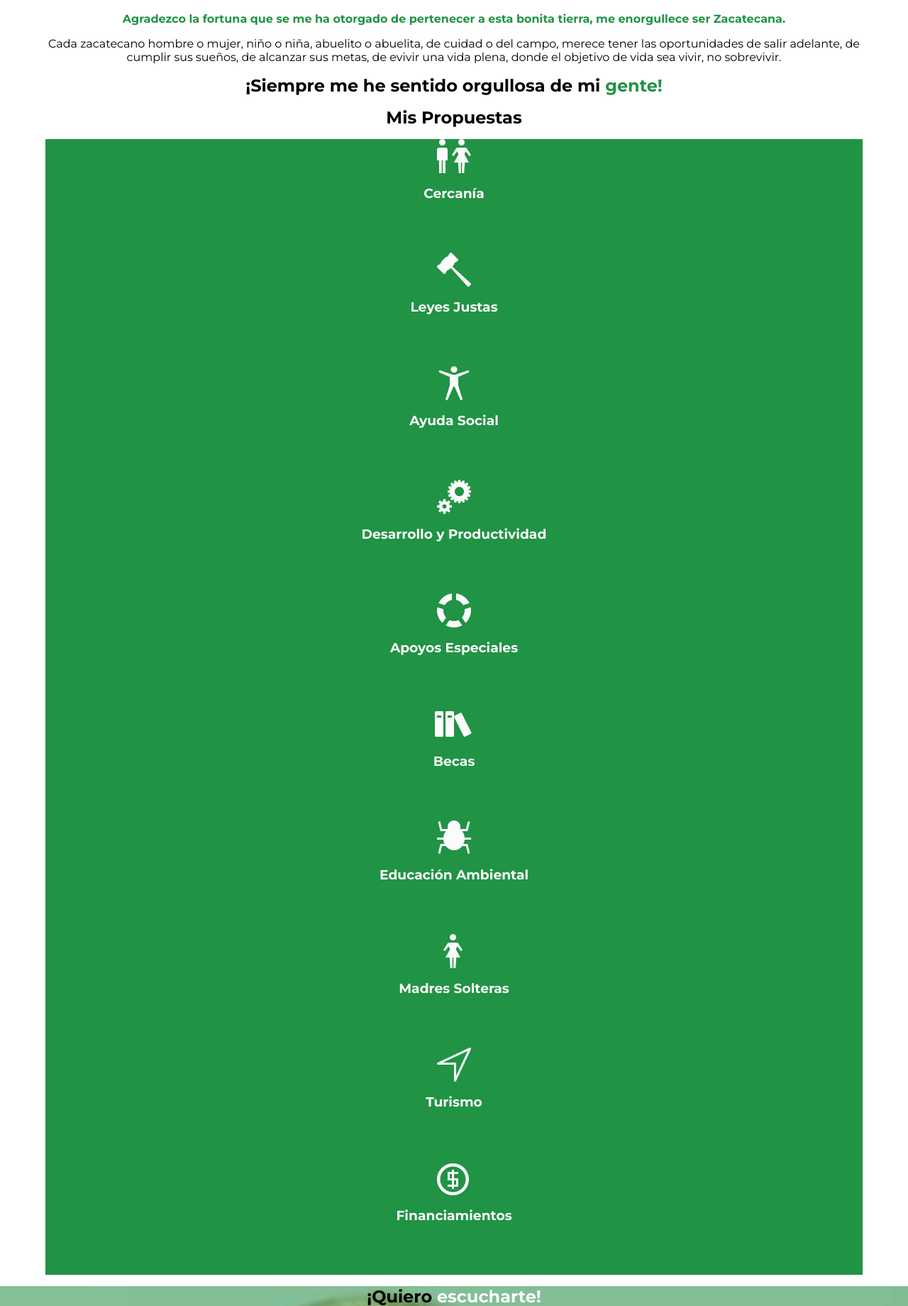
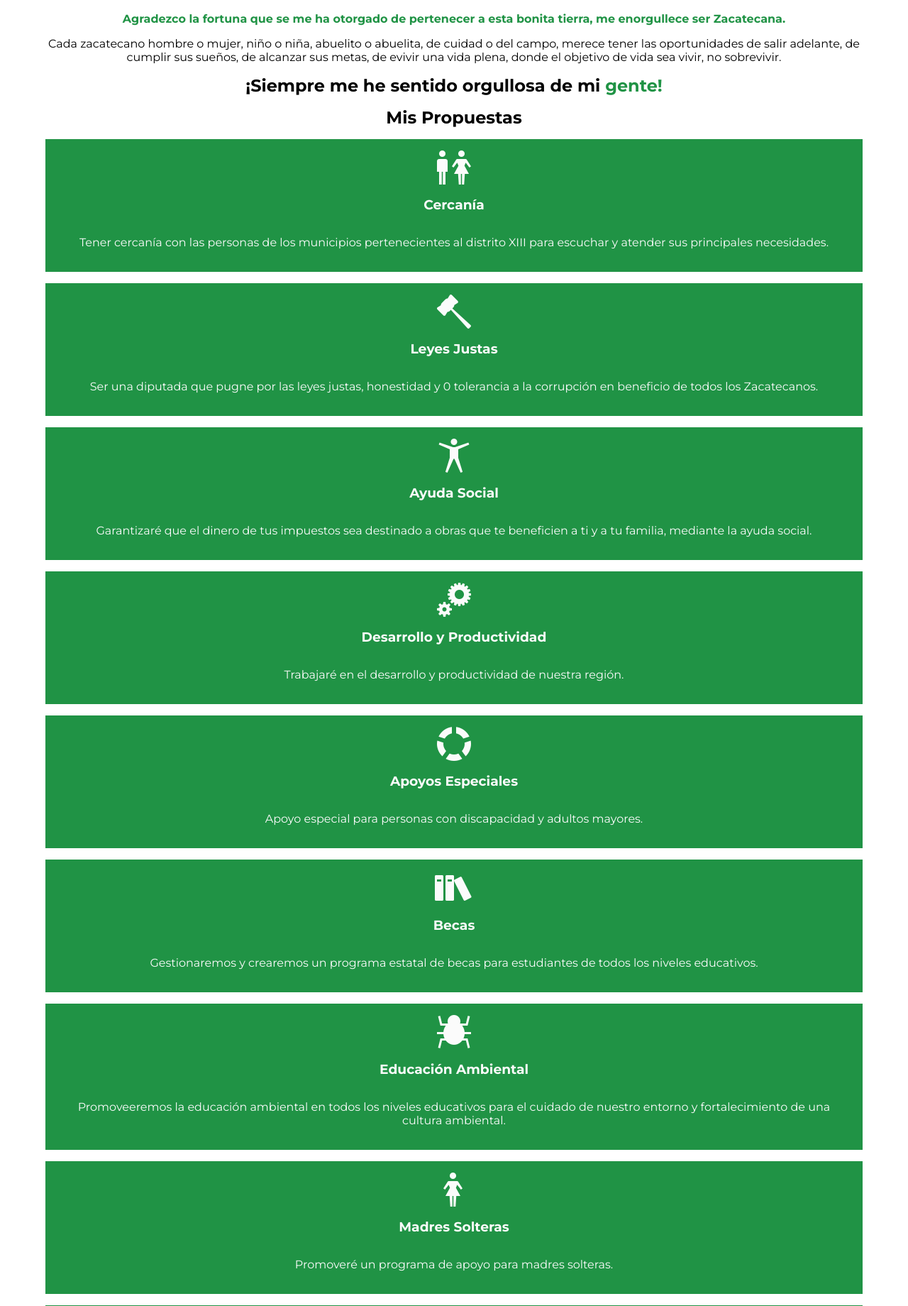
Before and after one commit to marioalvazquez/marioalvazquez.github.io, a PHP site: page / in a window 1280 px wide. Shown: the part 917-2757 px from the top of the page at 71% size. Run offline with PHP 8.4, Linux system fonts and the light colour scheme; some web fonts are replaced.

Commit message:
Sección de propuestas con textos

```diff
--- a/css/estilos.css
+++ b/css/estilos.css
@@ -176,12 +176,16 @@ p.green-space{
 div.propuestas-contain{
   background: #209345;
   color: #FBFBFB;
-  height: 10rem;
   text-align: center;
+  margin: 1rem 0;
+  padding: 1rem 0;
 }
 .icon{
   margin: 1rem 0;
   font-size: 3rem;
+}
+p.propuestas-text{
+  padding: 1rem;
 }
 /** FIN Propuestas */
 
--- a/index.html
+++ b/index.html
@@ -70,44 +70,85 @@
           <div class="propuestas-contain">
             <span class="icon-man-woman icon"></span>
             <h3 class="title">Cercanía</h3>
+            <p class="propuestas-text">
+              Tener cercanía con las personas de los municipios pertenecientes
+              al distrito XIII para escuchar y atender sus principales necesidades.
+            </p>
           </div>
           <div class="propuestas-contain">
             <span class="icon-hammer2 icon"></span>
             <h3 class="title">Leyes Justas</h3>
+            <p class="propuestas-text">
+              Ser una diputada que pugne por las leyes justas, honestidad y 0
+              tolerancia a la corrupción en beneficio de todos los Zacatecanos.
+            </p>
           </div>
           <div class="propuestas-contain">
             <span class="icon-accessibility icon"></span>
             <h3 class="title">Ayuda Social</h3>
+            <p class="propuestas-text">
+              Garantizaré que el dinero de tus impuestos sea destinado a obras
+              que te beneficien a ti y a tu familia, mediante la ayuda social.
+            </p>
           </div>
           <div class="propuestas-contain">
             <span class="icon-cogs icon"></span>
             <h3 class="title">Desarrollo y Productividad</h3>
+            <p class="propuestas-text">
+              Trabajaré en el desarrollo y productividad de nuestra región.
+            </p>
           </div>
           <div class="propuestas-contain">
             <span class="icon-spinner4 icon"></span>
             <h3 class="title">Apoyos Especiales</h3>
+            <p class="propuestas-text">
+              Apoyo especial para personas con discapacidad y adultos mayores.
+            </p>
           </div>
         </div>
         <div class="propuestas-columna">
           <div class="propuestas-contain">
             <span class="icon-books icon"></span>
             <h3 class="title">Becas</h3>
+            <p class="propuestas-text">
+              Gestionaremos y crearemos un programa estatal de becas para
+              estudiantes de todos los niveles educativos.
+            </p>
           </div>
           <div class="propuestas-contain">
             <span class="icon-bug icon"></span>
             <h3 class="title">Educación Ambiental</h3>
+            <p class="propuestas-text">
+              Promoveeremos la educación ambiental en todos los niveles
+              educativos para el cuidado de nuestro entorno y fortalecimiento
+              de una cultura ambiental.
+            </p>
           </div>
           <div class="propuestas-contain">
             <span class="icon-woman icon"></span>
             <h3 class="title">Madres Solteras</h3>
+            <p class="propuestas-text">
+              Promoveré un programa de apoyo para madres solteras.
+            </p>
           </div>
           <div class="propuestas-contain">
-            <span class="icon-compass icon"></span>
-            <h3 class="title">Turismo</h3>
+            <div class="title-span-contain">
+              <span class="icon-compass icon"></span>
+              <h3 class="title">Turismo</h3>
+            </div>
+            <p class="propuestas-text">
+              Impulsaremos el corredor turístico, estimulando los pueblos
+              mágicos, como Nochistlán. Trabajaré en nuevos proyectos de desarrollo
+              turístico para los demás municipios del distrito XIII.
+            </p>
           </div>
           <div class="propuestas-contain">
             <span class="icon-coin-dollar icon"></span>
             <h3 class="title">Financiamientos</h3>
+            <p class="propuestas-text">
+              Promoveré un programa de financiamiento de micronegocios para
+              emprendedores en Jalpa, Nochistlán, Tabasco, Huanusco, Apulco y El Plateado.
+            </p>
           </div>
         </div>
       </section>
```
